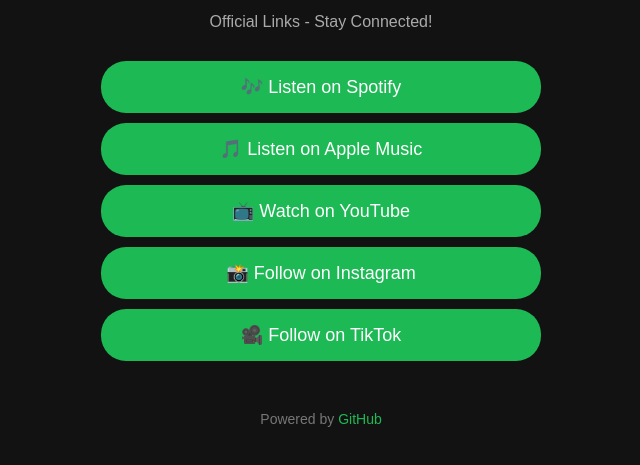
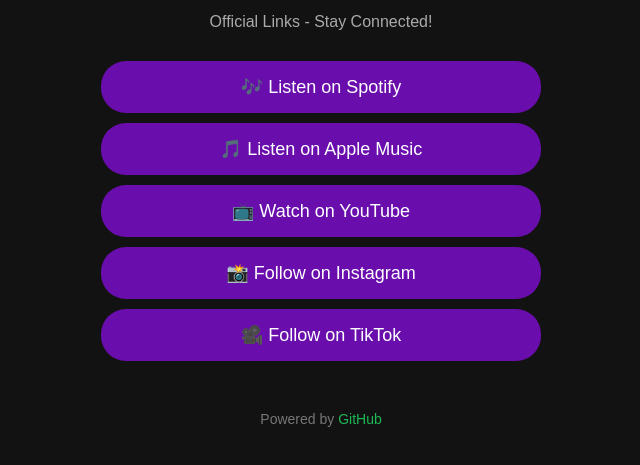
Before and after one commit to Sentimiento-Music/demo-sentimiento, a plain HTML site: page index.html in a window 1280 px wide. Shown: the part 275-740 px from the top of the page, without its empty margins (319-959 px from the left). Drawn offline with Linux system fonts and the light colour scheme.

Commit message:
Update index.html
changing the link colors from green to purple

```diff
--- a/index.html
+++ b/index.html
@@ -47,7 +47,7 @@
             max-width: 400px;
             text-decoration: none;
             color: #ffffff;
-            background-color: #1db954;
+            background-color: #6a0dad;
             border-radius: 25px;
             font-size: 18px;
             transition: background-color 0.3s;
```
